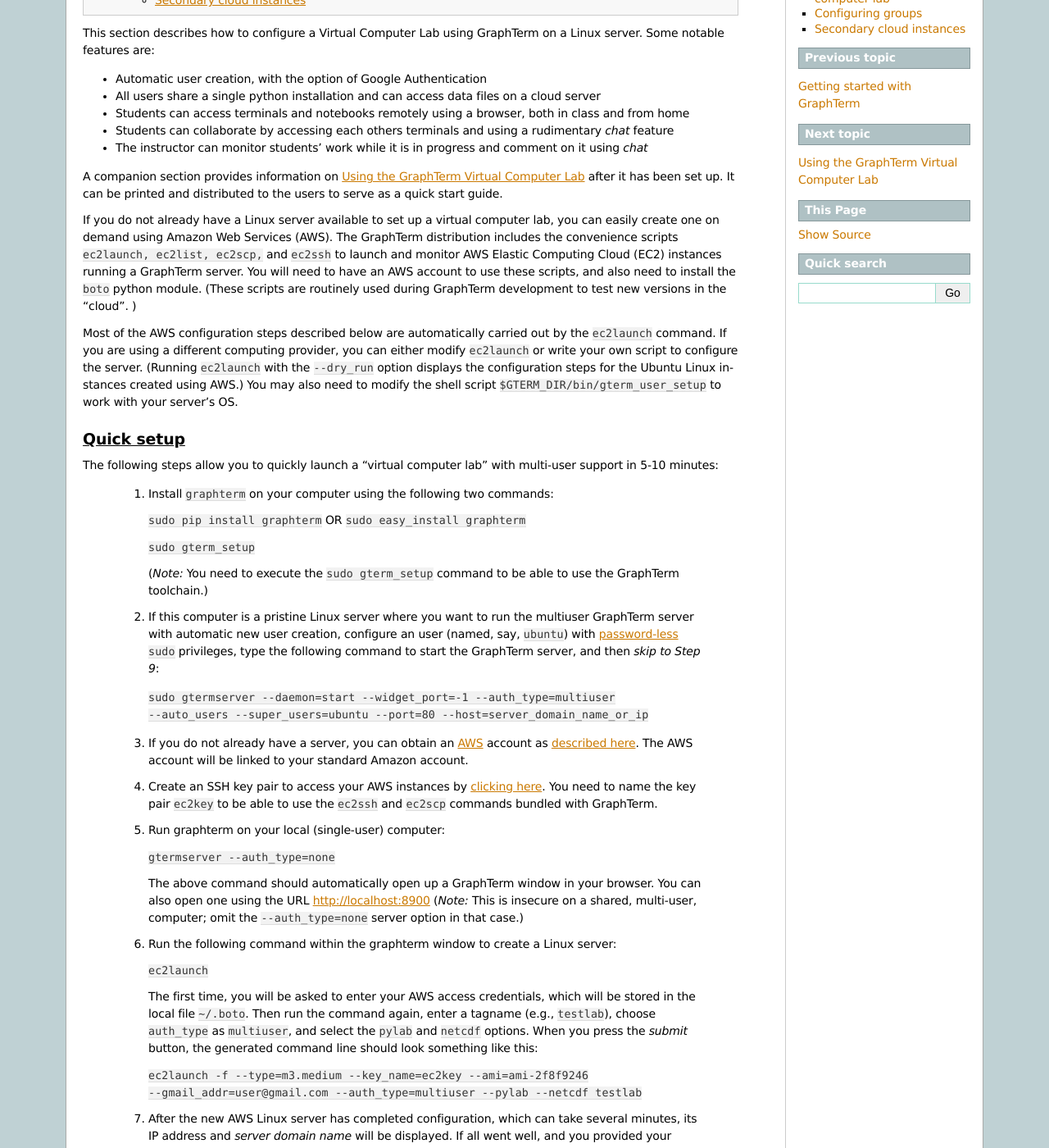
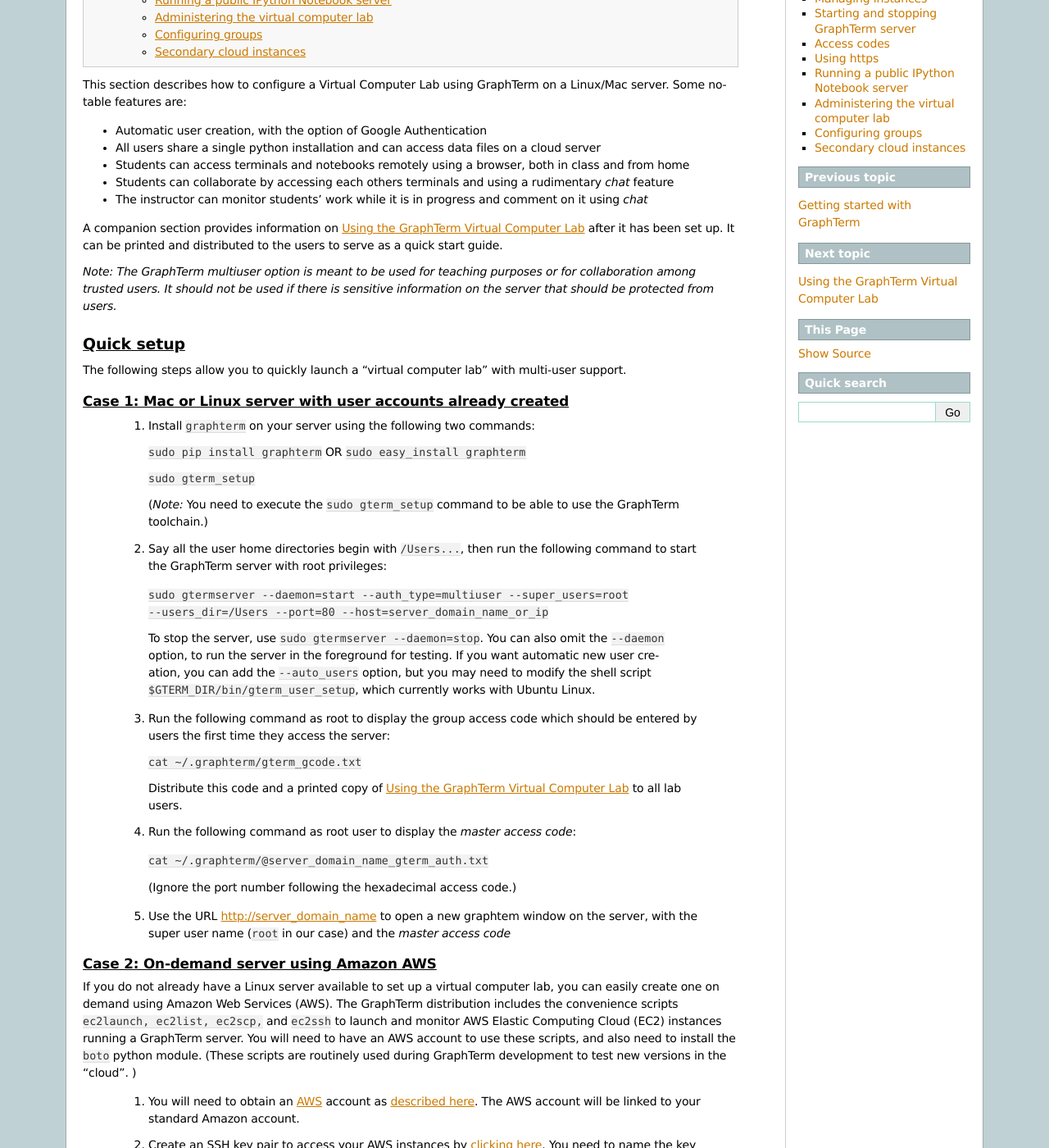
Before and after one commit to mitotic/graphterm, a Sphinx documentation site: the page built from docs/virtual-setup.rst, in a window 1280 px wide and 1400 px high, scrolled down 472 px. Shown: the whole window at 82% size. Built offline with Sphinx 7.4.7, drawn with Linux system fonts in a browser that asks for light colours; the version number could not be read and is left out; some of the changed text lies outside the part shown.

Commit message:
Docs update

```diff
--- a/docs/start.rst
+++ b/docs/start.rst
@@ -657,7 +657,7 @@
 
 
 You should normally run GraphTerm logged in as a regular user, using
-the default ``--auth_type=local`` option, which requires an access
+the default ``--auth_type=singleuser`` option, which requires an access
 code for HMAC authentication. Using the ``gterm`` command to create a
 new terminal provides convenience and additional security, as the
 command validates the server and handles authentication before
--- a/docs/virtual-setup.rst
+++ b/docs/virtual-setup.rst
@@ -9,7 +9,7 @@
 
 
 This section describes how to configure a Virtual Computer Lab using
-GraphTerm on a Linux server.  Some notable features are:
+GraphTerm on a Linux/Mac server.  Some notable features are:
 
 - Automatic user creation, with the option of Google Authentication
 
@@ -28,6 +28,64 @@
 it has been set up. It can be printed and distributed to the users to
 serve as a quick start guide.
 
+*Note: The GraphTerm multiuser option is meant to be used for teaching
+purposes or for collaboration among trusted users. It should not be
+used if there is sensitive information on the server that should be
+protected from users.*
+
+
+Quick setup
+--------------------------------------------------------------------------------------------
+
+The following steps allow you to quickly launch a "virtual computer lab"
+with multi-user support.
+
+Case 1: Mac or Linux server with user accounts already created
+================================================================
+
+ 1. Install ``graphterm`` on your server using the following two commands:
+
+    ``sudo pip install graphterm`` OR ``sudo easy_install graphterm``
+
+    ``sudo gterm_setup``
+
+    (*Note:* You need to execute the ``sudo gterm_setup`` command to
+    be able to use the GraphTerm toolchain.)
+
+ 2. Say all the user home directories begin with ``/Users...``, then
+    run the following command to start the GraphTerm server with root
+    privileges:
+
+   ``sudo gtermserver --daemon=start --auth_type=multiuser --super_users=root --users_dir=/Users --port=80 --host=server_domain_name_or_ip``
+
+   To stop the server, use ``sudo gtermserver --daemon=stop``.
+   You can also omit the ``--daemon`` option, to run the server in the
+   foreground for testing. If you want automatic new user creation, you can add the
+   ``--auto_users`` option, but you may need to modify the shell
+   script ``$GTERM_DIR/bin/gterm_user_setup``, which currently works
+   with Ubuntu Linux.
+
+ 3. Run the following command as root to display the group access code
+    which should be entered by users the first time they access the server:
+
+    ``cat ~/.graphterm/gterm_gcode.txt``
+
+    Distribute this code and a printed copy of :doc:`virtual-lab` to
+    all lab users.
+
+ 4.  Run the following command as root user to display the *master access code*:
+
+    ``cat ~/.graphterm/@server_domain_name_gterm_auth.txt``
+
+    (Ignore the port number following the hexadecimal access code.)
+
+ 5. Use the URL http://server_domain_name to open a new graphtem
+    window on the server, with the super user name (``root`` in our
+    case) and the *master access code*
+
+Case 2: On-demand server using Amazon AWS
+================================================================
+
 If you do not already have a Linux server available to set up a
 virtual computer lab, you can easily create one on demand using Amazon
 Web Services (AWS).  The GraphTerm distribution includes the
@@ -38,49 +96,19 @@
 scripts are routinely used during GraphTerm development to test new
 versions in the "cloud". )
 
-Most of the AWS configuration steps described below are automatically
-carried out by the ``ec2launch`` command. If you are using a different
-computing provider, you can either modify ``ec2launch`` or write your
-own script to configure the server. (Running ``ec2launch`` with the
-``--dry_run`` option displays the configuration steps for the Ubuntu
-Linux instances created using AWS.) You may also need to modify the
-shell script ``$GTERM_DIR/bin/gterm_user_setup`` to work with your
-server's OS.
+ 1. You will need to obtain an `AWS <http://aws.amazon.com/>`_ account as
+    `described here <http://docs.aws.amazon.com/AWSEC2/latest/UserGuide/EC2_GetStarted.html>`_.
+    The AWS account will be linked to your standard Amazon account.
 
+ 2. Create an SSH key pair to access your AWS instances by `clicking here <http://docs.aws.amazon.com/AWSEC2/latest/UserGuide/ec2-key-pairs.html>`_. You
+    need to name the key pair ``ec2key`` to be able to use the
+    ``ec2ssh`` and ``ec2scp`` commands bundled with GraphTerm.
 
-Quick setup
---------------------------------------------------------------------------------------------
-
-The following steps allow you to quickly launch a "virtual computer lab"
-with multi-user support in 5-10 minutes:
-
- 1. Install ``graphterm`` on your computer using the following two commands:
+ 3. Install and run graphterm on your local (single-user) computer:
 
     ``sudo pip install graphterm`` OR ``sudo easy_install graphterm``
 
     ``sudo gterm_setup``
-
-    (*Note:* You need to execute the ``sudo gterm_setup`` command to
-    be able to use the GraphTerm toolchain.)
-
- 2. If this computer is a pristine Linux server where you want to
-    run the multiuser GraphTerm server with automatic new user
-    creation, configure an user (named, say, ``ubuntu``) with
-    `password-less <http://askubuntu.com/questions/192050/how-to-run-sudo-command-with-no-password>`_
-    ``sudo`` privileges, type the following command to start the
-    GraphTerm server, and then *skip to Step 9*:
-
-   ``sudo gtermserver --daemon=start --widget_port=-1 --auth_type=multiuser --auto_users --super_users=ubuntu --port=80 --host=server_domain_name_or_ip``
-
- 3. If you do not already have a server, you can obtain an `AWS <http://aws.amazon.com/>`_ account as
-    `described here <http://docs.aws.amazon.com/AWSEC2/latest/UserGuide/EC2_GetStarted.html>`_.
-    The AWS account will be linked to your standard Amazon account.
-
- 4. Create an SSH key pair to access your AWS instances by `clicking here <http://docs.aws.amazon.com/AWSEC2/latest/UserGuide/ec2-key-pairs.html>`_. You
-    need to name the key pair ``ec2key`` to be able to use the
-    ``ec2ssh`` and ``ec2scp`` commands bundled with GraphTerm.
-
- 5. Run graphterm on your local (single-user) computer:
 
     ``gtermserver --auth_type=none``
 
@@ -102,12 +130,12 @@
 
     ``ec2launch -f --type=m3.medium --key_name=ec2key --ami=ami-2f8f9246 --gmail_addr=user@gmail.com --auth_type=multiuser --pylab --netcdf testlab``
 
- 7. After the new AWS Linux server has completed configuration, which
+ 5. After the new AWS Linux server has completed configuration, which
     can take several minutes, its IP address and *server domain name*
     will be displayed. If all went well, and you provided your GMail
-    address, *skip to Step 10.*
+    address, *skip to Step 8.*
 
- 8. If you are not using Google Authentication, or something went
+ 6. If you are not using Google Authentication, or something went
     wrong with the AWS setup, type the following command using the new
     domain name to login to the password-less super user account ``ubuntu``:
 
@@ -119,30 +147,31 @@
 
     If not, and if using AWS, check for errors in the setup procedure by typing ``sudo tail /root/ec2launch.log``
 
- 9.  Run the following command on the server to display the *master access code*:
+ 7.  Run the following command on the server to display the *master access code*:
 
     ``cat ~/.graphterm/@server_domain_name_gterm_auth.txt``
 
     (Ignore the port number following the hexadecimal access code.)
 
- 10. Use the URL http://server_domain_name to open a new graphtem
-     window on the server, with the super user name (``ubuntu`` in our
-     case) and using either *Google Authentication* or the *master access code*
+ 8. Use the URL http://server_domain_name to open a new graphtem
+    window on the server, with the super user name (``ubuntu`` in our
+    case) and using either *Google Authentication* or the *master access code*
 
- 11. Run the following command in the server graphterm window to display the group access code which should be entered by new users:
+ 9. Run the following command in the server graphterm window to display the group access code which should be entered by new users:
 
     ``cat ~/.graphterm/gterm_gcode.txt``
 
     Distribute this code and a printed copy of :doc:`virtual-lab` to
     all lab users.
 
- 12. If using AWS, run the following command on your local graphterm window to list and/or kill your instances:
+ 10. If using AWS, run the following command on your local graphterm window to list and/or kill your instances:
 
     ``ec2list``
 
-*Optional steps*
+Optional steps
+===========================================================================
 
- - You can se the command ``gls --download $GTERM_DIR/bin/gterm.py``
+ - You can use the command ``gls --download $GTERM_DIR/bin/gterm.py``
    to download the executable script ``gterm.py`` to your local
    computer and save the master access code in the local file
    ``~/.graphterm/@server_domain_name_gterm_auth.txt``. Then use the
@@ -155,6 +184,18 @@
    file ``~/.graphterm/gterm_email.txt`` on the server. (If you selected
    the ``gmail_addr`` option during ``ec2launch``, this file would
    already have been created.)
+
+ - Instead of AWS, if you wish to use a different cloud computing
+   provider, you can either modify ``ec2launch`` or write your own
+   script to configure the server. Running ``ec2launch`` with the
+   ``--dry_run`` option displays the configuration steps for the
+   Ubuntu Linux instances created using AWS. You may also need to
+   modify the shell script ``$GTERM_DIR/bin/gterm_user_setup``, which
+   currently works with Ubuntu Linux on AWS.
+
+ - Instead of using ``root`` to run the server, you could also use another account with
+   `password-less <http://askubuntu.com/questions/192050/how-to-run-sudo-command-with-no-password>`_
+   ``sudo`` privileges.
 
 
 Domain name and IP address
@@ -215,9 +256,9 @@
 statistical analysis.
 
 An important configuration choice is the authentication type
-(``auth_type``), which may be one of ``local``, ``none``, ``name``, or ``multiuser``.
+(``auth_type``), which may be one of ``singleuser``, ``none``, ``name``, or ``multiuser``.
 
-   *local*: Local authentication type is meant for a single user on a
+   *singleuser*: Authentication type is meant for a single user on a
    shared computer. You will need to enter the code found in
    the file ``~/.graphterm/_gterm_auth.txt`` to access the server, or
    use the ``gterm`` command to open new GraphTerm windows.
@@ -270,7 +311,7 @@
 
 If you are not using ``ec2launch``, you can start the server explicitly from the command line, e.g.::
 
-    gtermserver --daemon=start --widget_port=-1 --auth_type=multiuser --auto_users --super_users=ubuntu --allow_embed --nb_server --https --external_port=443 --host=domain_or_ip
+    gtermserver --daemon=start --auth_type=multiuser --auto_users --super_users=ubuntu --nb_server --https --external_port=443 --host=domain_or_ip
 
 The above options configure the server for multiuser authentication,
 with https. (``ec2launch`` automatically configures port forwarding
--- a/docs/widgets.rst
+++ b/docs/widgets.rst
@@ -6,9 +6,9 @@
 
 A widget appears as an overlay on the terminal (like
 *picture-in-picture* for TVs, or dashboard widgets on the Mac). This
-is an experimental feature, enabled using the ``--widget-port=-1``
-option, that allows programs running in the background to display
-information overlaid on the terminal. The widget is accessed by
+is an experimental feature which allows programs running in the background
+to display information overlaid on the terminal. (It may be disabled using the
+``--widget-port=0`` option.) The widget is accessed by
 redirecting ``stdout`` to a Bash ``tcp`` socket device whose address
 is stored in the environment variable ``GTERM_SOCKET``.  For example,
 the following command will run a background job to open a new terminal
```
Also changed, not shown: other parts of docs/virtual-setup.rst (+2 -2 lines).
